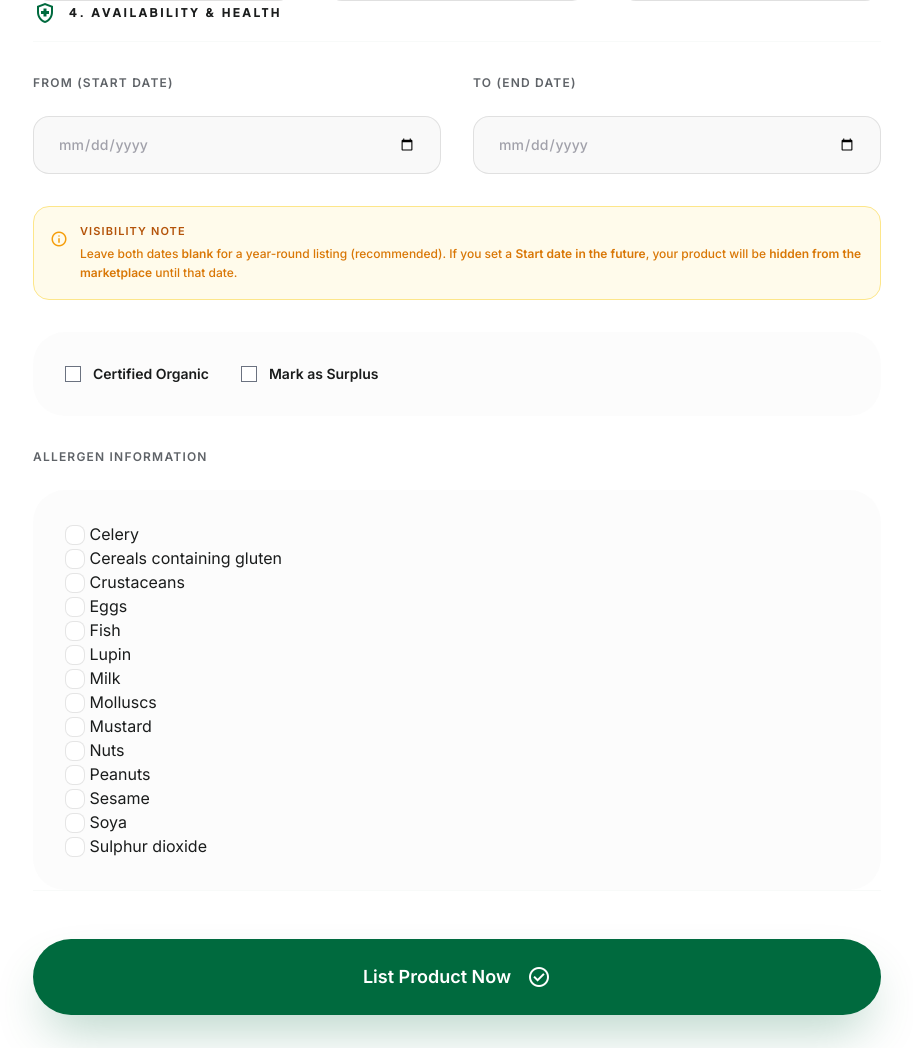
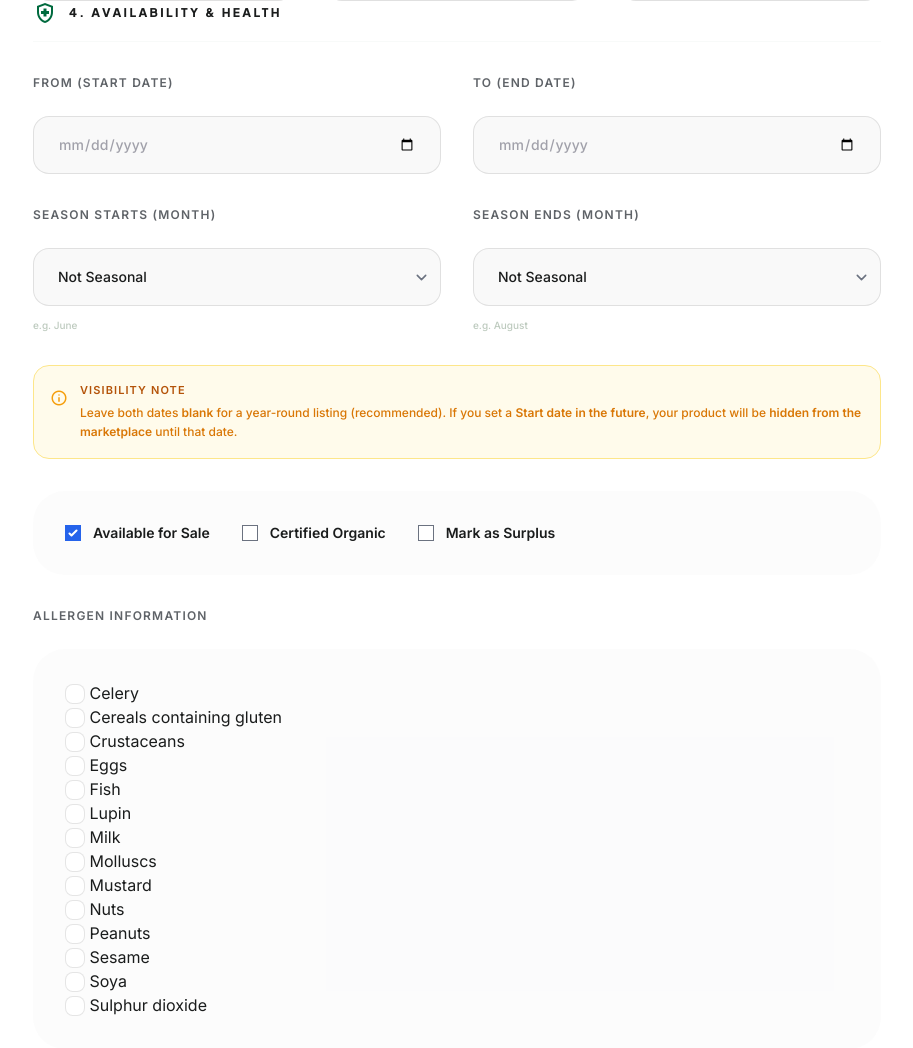
Before and after one commit to duyanhehe/DESD_Group3, a Django app: page /products/producer/add/ in a window 1280 px wide. Shown: the part 1550-2598 px from the top of the page, without its empty margins (183-1096 px from the left). Run offline with Django 5.2, Linux system fonts and the light colour scheme; a user stored in the database is signed in; data comes from the database, SQL or seed files in the repository; tables that the repository leaves empty hold one stand-in row (values such as "Sample post"); a database or web service that is not in the repository returns one stand-in record (values such as "Sample title"); data that the repository does not hold is empty; some libraries are stand-ins or nearby versions.

Commit message:
add season

```diff
--- a/apps/products/forms.py
+++ b/apps/products/forms.py
@@ -31,6 +31,30 @@
         widget=forms.DateInput(attrs={"type": "date", "class": "form-control"}),
     )
 
+    MONTH_CHOICES = [
+        (0, "Not Seasonal"),
+        (1, "January"), (2, "February"), (3, "March"), (4, "April"),
+        (5, "May"), (6, "June"), (7, "July"), (8, "August"),
+        (9, "September"), (10, "October"), (11, "November"), (12, "December")
+    ]
+
+    season_start_month = forms.TypedChoiceField(
+        choices=MONTH_CHOICES,
+        coerce=int,
+        required=False,
+        initial=0,
+        widget=forms.Select(attrs={"class": "form-control"}),
+        label="Season Starts"
+    )
+    season_end_month = forms.TypedChoiceField(
+        choices=MONTH_CHOICES,
+        coerce=int,
+        required=False,
+        initial=0,
+        widget=forms.Select(attrs={"class": "form-control"}),
+        label="Season Ends"
+    )
+
     class Meta:
         model = Product
         fields = [
@@ -42,7 +66,10 @@
             "image",
             "available_from",
             "available_to",
+            "season_start_month",
+            "season_end_month",
             "stock_quantity",
+            "is_available",
             "is_organic",
             "is_surplus",
             "discount_price",
--- a/apps/products/models.py
+++ b/apps/products/models.py
@@ -52,6 +52,10 @@
     available_from = models.DateField(null=True, blank=True)
     available_to = models.DateField(null=True, blank=True)
 
+    # TC-016: Explicit seasonal months (1-12)
+    season_start_month = models.PositiveSmallIntegerField(null=True, blank=True)
+    season_end_month = models.PositiveSmallIntegerField(null=True, blank=True)
+
     created_at = models.DateTimeField(auto_now_add=True)
 
     # allergens
@@ -90,7 +94,20 @@
 
     def is_in_season(self):
         today = now().date()
-        # if no dates are set then its in season
+        current_month = today.month
+
+        # TC-016: Month-based season check
+        if self.season_start_month and self.season_end_month and self.season_start_month > 0 and self.season_end_month > 0:
+            start = int(self.season_start_month)
+            end = int(self.season_end_month)
+            if start <= end:
+                if not (start <= current_month <= end):
+                    return False
+            else:  # Wraps around new year (e.g. Nov to Feb)
+                if not (current_month >= start or current_month <= end):
+                    return False
+
+        # Existing Date-based season check
         if not self.available_from and not self.available_to:
             return True
         if self.available_from and self.available_to:
--- a/apps/products/serializers.py
+++ b/apps/products/serializers.py
@@ -45,6 +45,8 @@
             "is_available",
             "available_from",
             "available_to",
+            "season_start_month",
+            "season_end_month",
             "unit",
             "created_at",
             "is_organic",
--- a/static/js/cart.js
+++ b/static/js/cart.js
@@ -286,6 +286,11 @@
 }
 
 async function refreshCartBadge() {
+    // Only fetch if user is logged in to avoid 401 errors in console/logs
+    if (!isAuthenticated()) {
+        updateCartBadge(0);
+        return;
+    }
     try {
         const data = await getCartData();
         // Show total quantity, not distinct product count
--- a/templates/products/add_product.html
+++ b/templates/products/add_product.html
@@ -96,6 +96,20 @@
                     </div>
                 </div>
 
+                <!-- TC-016: Explicit Seasonal Months -->
+                <div class="grid grid-cols-1 md:grid-cols-2 gap-8">
+                    <div class="form-group space-y-3">
+                        <label class="farmer-form-label" for="{{ form.season_start_month.id_for_label }}">Season Starts (Month)</label>
+                        {{ form.season_start_month }}
+                        <p class="text-[10px] text-outline-variant font-medium">e.g. June</p>
+                    </div>
+                    <div class="form-group space-y-3">
+                        <label class="farmer-form-label" for="{{ form.season_end_month.id_for_label }}">Season Ends (Month)</label>
+                        {{ form.season_end_month }}
+                        <p class="text-[10px] text-outline-variant font-medium">e.g. August</p>
+                    </div>
+                </div>
+
                 <!-- Seasonal date warning -->
                 <div class="flex items-start gap-3 p-4 bg-amber-50 border border-amber-200 rounded-2xl">
                     <span class="material-symbols-outlined text-amber-500 text-lg flex-shrink-0 mt-0.5">info</span>
@@ -111,6 +125,10 @@
                 <!-- Organic & Surplus Options -->
                 <div class="bg-surface-container-low/30 rounded-[32px] p-8 space-y-6">
                     <div class="flex flex-wrap gap-8">
+                        <div class="flex items-center gap-3">
+                            {{ form.is_available }}
+                            <label class="text-sm font-bold text-on-surface" for="{{ form.is_available.id_for_label }}">Available for Sale</label>
+                        </div>
                         <div class="flex items-center gap-3">
                             {{ form.is_organic }}
                             <label class="text-sm font-bold text-on-surface" for="{{ form.is_organic.id_for_label }}">Certified Organic</label>
--- a/templates/products/producer_dashboard.html
+++ b/templates/products/producer_dashboard.html
@@ -88,7 +88,7 @@
                 </div>
                 <div>
                     <h4 class="font-headline font-bold text-xl text-emerald-900 mb-2">Community Group Policy</h4>
-                    <p class="text-emerald-700 leading-relaxed font-medium">Community groups receive an automatic <strong>10% discount</strong> on any product when ordering <strong>10 units or more</strong>.</p>
+                    <p class="text-emerald-700 leading-relaxed font-medium">Community groups receive an <strong>extra 10% discount</strong> added to standard bulk rates (up to 30% total savings).</p>
                 </div>
             </div>
             <div class="bg-blue-50 border border-blue-100 p-8 rounded-[40px] flex items-start gap-6">
@@ -97,7 +97,7 @@
                 </div>
                 <div>
                     <h4 class="font-headline font-bold text-xl text-blue-900 mb-2">Retail Bulk Policy</h4>
-                    <p class="text-blue-700 leading-relaxed font-medium">Regular customers receive a <strong>10% discount</strong> on any product when ordering <strong>more than 20 units</strong>.</p>
+                    <p class="text-blue-700 leading-relaxed font-medium">Tiered savings for all: <strong>10% off</strong> (>5 units), <strong>15% off</strong> (>7 units), and <strong>20% off</strong> for orders over 10 units.</p>
                 </div>
             </div>
         </div>
```
Also changed, not shown: apps/payments/views.py (+12 -0 lines), static/js/product_detail.js (+19 -0 lines), templates/payments/producer_settlement_list.html (+5 -5 lines), templates/products/edit_product.html (+18 -0 lines), apps/products/migrations/0010_product_season_end_month_product_season_start_month.py (added).
